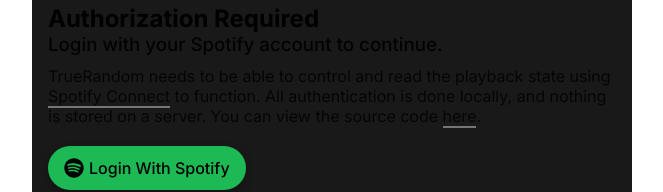
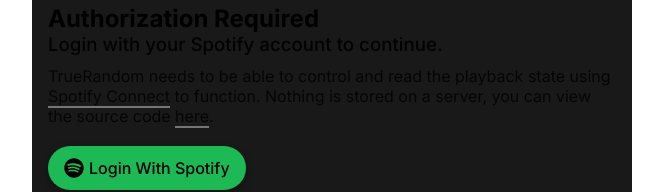
Before and after one commit to vilP1l/spotify-true-random, a Next.js app in the folder web/: page /login in a window 1280 px wide. Shown: the part 303-495 px from the top of the page, without its empty margins (308-971 px from the left). Built offline with nearby package versions, Linux system fonts and the light colour scheme.

Commit message:
minor login page text changes

```diff
--- a/web/pages/login.tsx
+++ b/web/pages/login.tsx
@@ -17,7 +17,7 @@
         <Content>
           <h2>Authorization Required</h2>
           <h3>Login with your Spotify account to continue.</h3>
-          <p>TrueRandom needs to be able to control and read the playback state using <ExternalLink href="https://support.spotify.com/us/article/spotify-connect/">Spotify Connect</ExternalLink> to function. All authentication is done locally, and nothing is stored on a server. You can view the source code <ExternalLink href="https://github.com/vilP1l/spotify-true-random/tree/web">here</ExternalLink>.</p>
+          <p>TrueRandom needs to be able to control and read the playback state using <ExternalLink href="https://support.spotify.com/us/article/spotify-connect/">Spotify Connect</ExternalLink> to function. Nothing is stored on a server, you can view the source code <ExternalLink href="https://github.com/vilP1l/spotify-true-random/tree/web">here</ExternalLink>.</p>
           <div style={{display: 'flex'}}>
             <SpotifyLoginButton href="/api/authurl">
               <FaSpotify size={20} />
```
